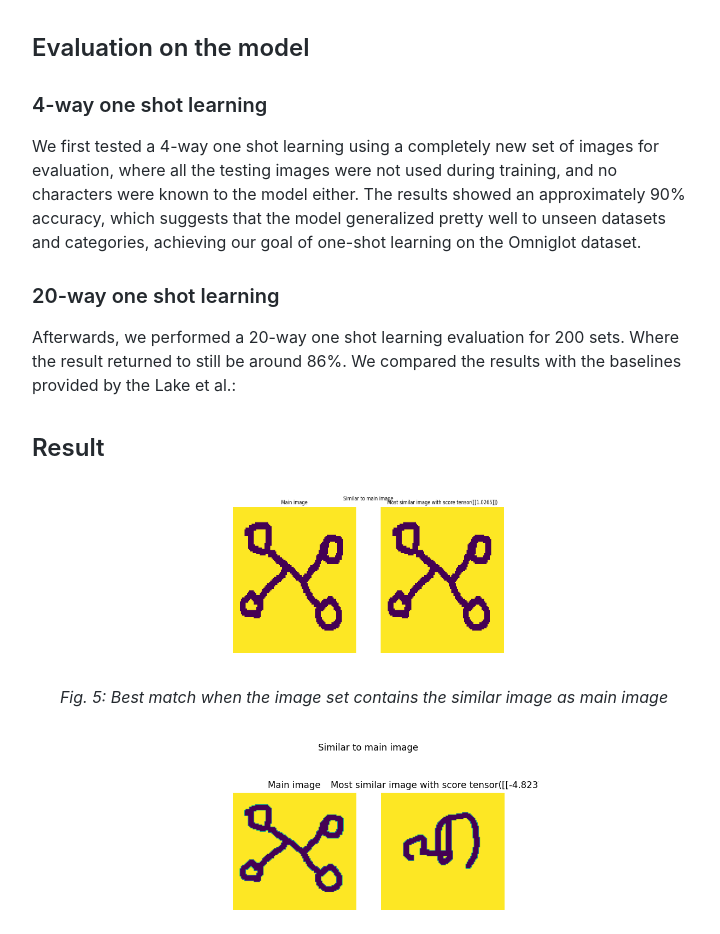
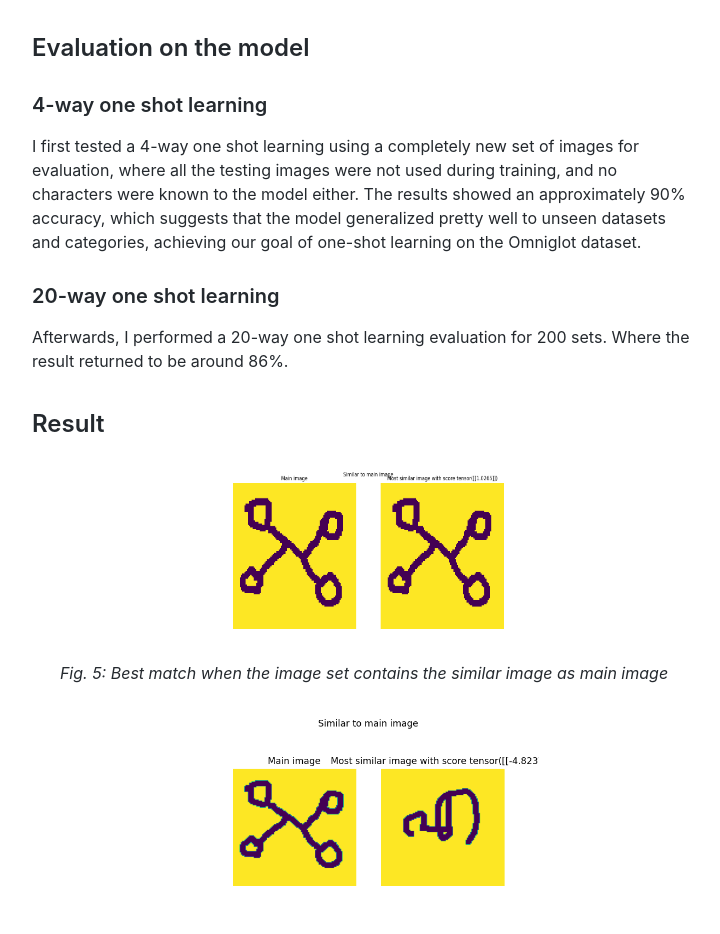
Before and after one commit to vinodrajendran001/vinod_portfolio, a plain HTML site: page blog/2020/09/20/siamese-NN-one-shot-learning.html in a window 1280 px wide. Shown: the part 2944-3878 px from the top of the page, without its empty margins (276-996 px from the left). Drawn offline with nearby package versions, Linux system fonts and the light colour scheme.

Commit message:
Deploy website
Deploy website version based on 7ca7c399124aa8317f57508be5ab9e66135a5759

```diff
--- a/blog/2020/09/20/siamese-NN-one-shot-learning.html
+++ b/blog/2020/09/20/siamese-NN-one-shot-learning.html
@@ -86,9 +86,9 @@
 <center><em>Fig. 4: Network’s Training and Validation Loss</em></center></p>
 <h2><a class="anchor" aria-hidden="true" id="evaluation-on-the-model"></a><a href="#evaluation-on-the-model" aria-hidden="true" class="hash-link"><svg class="hash-link-icon" aria-hidden="true" height="16" version="1.1" viewBox="0 0 16 16" width="16"><path fill-rule="evenodd" d="M4 9h1v1H4c-1.5 0-3-1.69-3-3.5S2.55 3 4 3h4c1.45 0 3 1.69 3 3.5 0 1.41-.91 2.72-2 3.25V8.59c.58-.45 1-1.27 1-2.09C10 5.22 8.98 4 8 4H4c-.98 0-2 1.22-2 2.5S3 9 4 9zm9-3h-1v1h1c1 0 2 1.22 2 2.5S13.98 12 13 12H9c-.98 0-2-1.22-2-2.5 0-.83.42-1.64 1-2.09V6.25c-1.09.53-2 1.84-2 3.25C6 11.31 7.55 13 9 13h4c1.45 0 3-1.69 3-3.5S14.5 6 13 6z"></path></svg></a>Evaluation on the model</h2>
 <h3><a class="anchor" aria-hidden="true" id="4-way-one-shot-learning"></a><a href="#4-way-one-shot-learning" aria-hidden="true" class="hash-link"><svg class="hash-link-icon" aria-hidden="true" height="16" version="1.1" viewBox="0 0 16 16" width="16"><path fill-rule="evenodd" d="M4 9h1v1H4c-1.5 0-3-1.69-3-3.5S2.55 3 4 3h4c1.45 0 3 1.69 3 3.5 0 1.41-.91 2.72-2 3.25V8.59c.58-.45 1-1.27 1-2.09C10 5.22 8.98 4 8 4H4c-.98 0-2 1.22-2 2.5S3 9 4 9zm9-3h-1v1h1c1 0 2 1.22 2 2.5S13.98 12 13 12H9c-.98 0-2-1.22-2-2.5 0-.83.42-1.64 1-2.09V6.25c-1.09.53-2 1.84-2 3.25C6 11.31 7.55 13 9 13h4c1.45 0 3-1.69 3-3.5S14.5 6 13 6z"></path></svg></a>4-way one shot learning</h3>
-<p>We first tested a 4-way one shot learning using a completely new set of images for evaluation, where all the testing images were not used during training, and no characters were known to the model either. The results showed an approximately 90% accuracy, which suggests that the model generalized pretty well to unseen datasets and categories, achieving our goal of one-shot learning on the Omniglot dataset.</p>
+<p>I first tested a 4-way one shot learning using a completely new set of images for evaluation, where all the testing images were not used during training, and no characters were known to the model either. The results showed an approximately 90% accuracy, which suggests that the model generalized pretty well to unseen datasets and categories, achieving our goal of one-shot learning on the Omniglot dataset.</p>
 <h3><a class="anchor" aria-hidden="true" id="20-way-one-shot-learning"></a><a href="#20-way-one-shot-learning" aria-hidden="true" class="hash-link"><svg class="hash-link-icon" aria-hidden="true" height="16" version="1.1" viewBox="0 0 16 16" width="16"><path fill-rule="evenodd" d="M4 9h1v1H4c-1.5 0-3-1.69-3-3.5S2.55 3 4 3h4c1.45 0 3 1.69 3 3.5 0 1.41-.91 2.72-2 3.25V8.59c.58-.45 1-1.27 1-2.09C10 5.22 8.98 4 8 4H4c-.98 0-2 1.22-2 2.5S3 9 4 9zm9-3h-1v1h1c1 0 2 1.22 2 2.5S13.98 12 13 12H9c-.98 0-2-1.22-2-2.5 0-.83.42-1.64 1-2.09V6.25c-1.09.53-2 1.84-2 3.25C6 11.31 7.55 13 9 13h4c1.45 0 3-1.69 3-3.5S14.5 6 13 6z"></path></svg></a>20-way one shot learning</h3>
-<p>Afterwards, we performed a 20-way one shot learning evaluation for 200 sets. Where the result returned to still be around 86%. We compared the results with the baselines provided by the Lake et al.:</p>
+<p>Afterwards, I performed a 20-way one shot learning evaluation for 200 sets. Where the result returned to be around 86%.</p>
 <h2><a class="anchor" aria-hidden="true" id="result"></a><a href="#result" aria-hidden="true" class="hash-link"><svg class="hash-link-icon" aria-hidden="true" height="16" version="1.1" viewBox="0 0 16 16" width="16"><path fill-rule="evenodd" d="M4 9h1v1H4c-1.5 0-3-1.69-3-3.5S2.55 3 4 3h4c1.45 0 3 1.69 3 3.5 0 1.41-.91 2.72-2 3.25V8.59c.58-.45 1-1.27 1-2.09C10 5.22 8.98 4 8 4H4c-.98 0-2 1.22-2 2.5S3 9 4 9zm9-3h-1v1h1c1 0 2 1.22 2 2.5S13.98 12 13 12H9c-.98 0-2-1.22-2-2.5 0-.83.42-1.64 1-2.09V6.25c-1.09.53-2 1.84-2 3.25C6 11.31 7.55 13 9 13h4c1.45 0 3-1.69 3-3.5S14.5 6 13 6z"></path></svg></a>Result</h2>
 <p><center><img width="350" height="200" src="../../../../img/siamese_bestcase.png"></center>
 <center><em>Fig. 5: Best match when the image set contains the similar image as main image</em></center></p>
```
Also changed, not shown: blog/2020/09/20/siamese-NN-one-shot-learning/index.html (+2 -2 lines).
